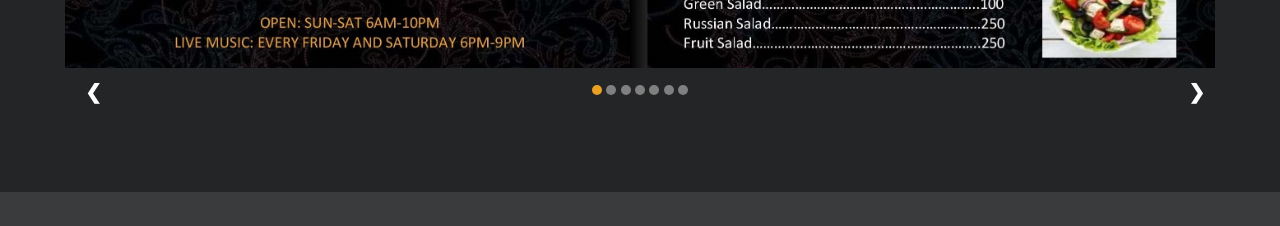
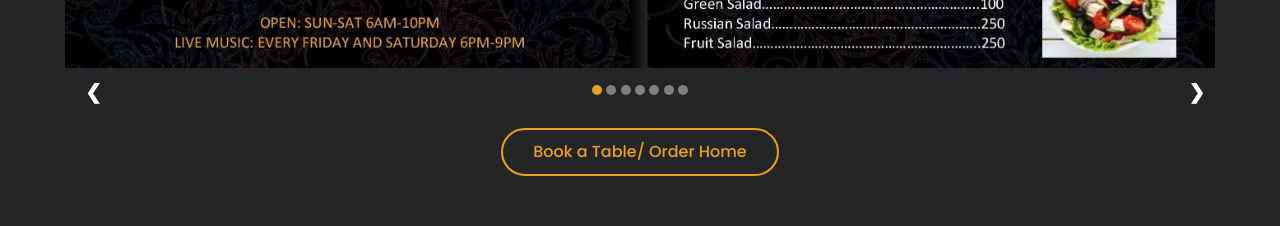
Before and after one commit to roshanxshrestha/paju-2023, a plain HTML site: page index.html in a window 1280 px wide. Shown: the part 2220-2446 px from the top of the page. Drawn offline with Linux system fonts and the light colour scheme.

Commit message:
aos-animation

```diff
--- a/index.html
+++ b/index.html
@@ -169,7 +169,9 @@
                     <span class="dots" onclick="currentSlide(7)"></span>
                 </div>
             </div>
-
+            <div class="section-title-book">
+                <a href="#contact" class="btn btn-default">Book a Table/ Order Home</a>
+            </div>
         </div>
     </section>
     <!-- menu section ends ------------------------------------------------------->
@@ -294,7 +296,8 @@
                 </div>
             </div>
             <div class="copyright" data-aos="flip-right">
-                <p> &copy; 2021 Paju Lounge - Made by <a href="https://www.stharoshan.com.np" target="_blank">Roshan Shrestha
+                <p> &copy; 2021 Paju Lounge - Made by <a href="https://www.stharoshan.com.np" target="_blank">Roshan
+                        Shrestha
             </a></p>
             </div>
         </div>
--- a/style.css
+++ b/style.css
@@ -141,7 +141,10 @@ section {
     font-weight: 400;
     text-transform: capitalize;
 }
-
+.section-title-book{
+    margin-top: 16px;
+    text-align: center;
+}
 /* --------------------------buttons---------------------- */
 .btn {
     display: inline-block;
```
